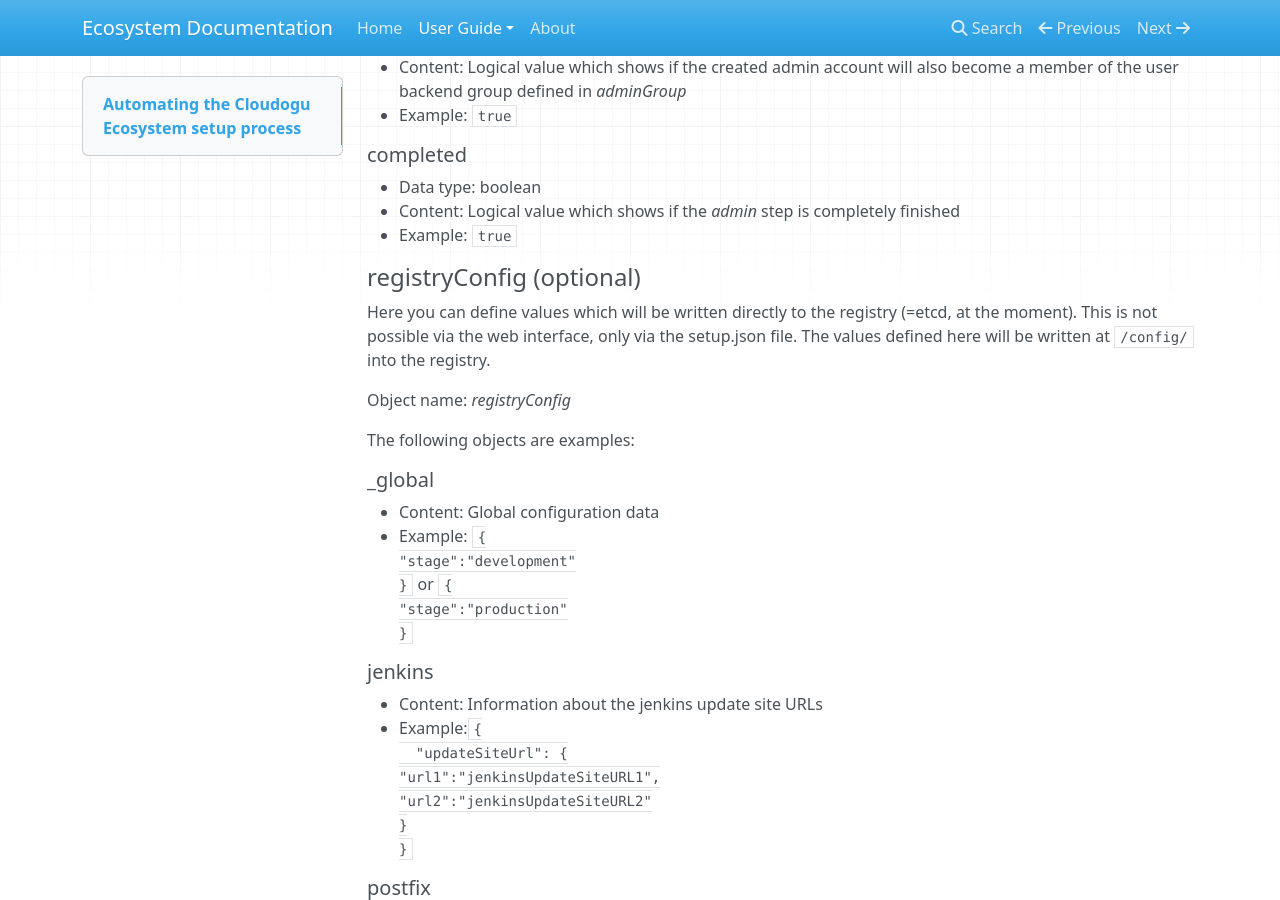
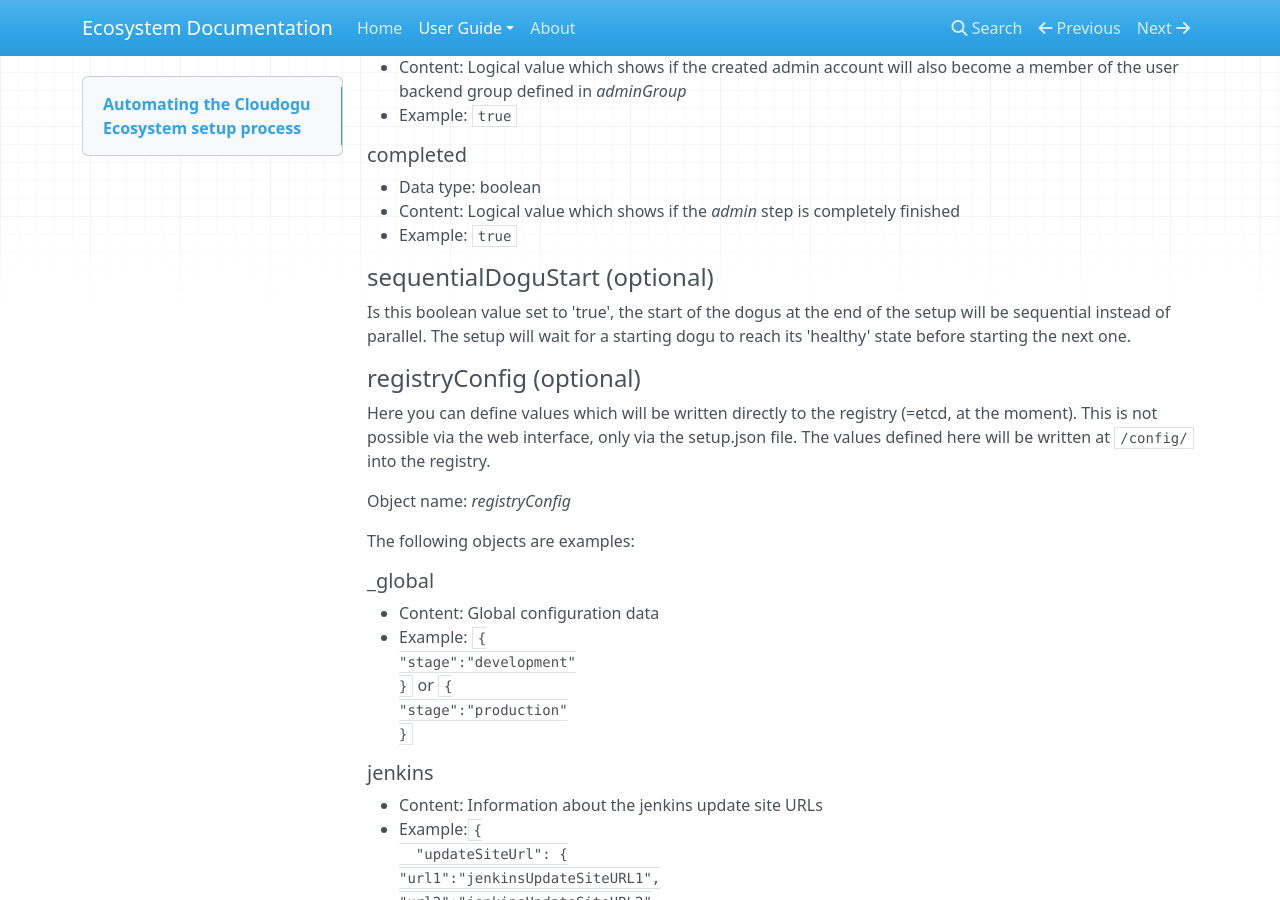
Before and after one commit to cloudogu/ecosystem, an MkDocs documentation site: the page built from docs/docs/user-guide/setup-json.md, in a window 1280 px wide and 900 px high, scrolled down 6937 px. Built offline with MkDocs 1.6.1, drawn with Linux system fonts in a browser that asks for light colours; nearby versions of some CDN libraries; old or Windows-style settings are respelled for this version of MkDocs.

Commit message:
Add documentation for setup.json sequentialDoguStart option

```diff
--- a/docs/docs/user-guide/setup-json.md
+++ b/docs/docs/user-guide/setup-json.md
@@ -288,6 +288,9 @@ Properties:
 * Content: Logical value which shows if the _admin_ step is completely finished
 * Example: ``true``
 
+#### sequentialDoguStart (optional)
+
+Is this boolean value set to 'true', the start of the dogus at the end of the setup will be sequential instead of parallel. The setup will wait for a starting dogu to reach its 'healthy' state before starting the next one.
 
 #### registryConfig (optional)
 Here you can define values which will be written directly to the registry (=etcd, at the moment). This is not possible via the web interface, only via the setup.json file. The values defined here will be written at ``/config/`` into the registry.
```
Also changed, not shown: docs/docs/user-guide/setup-json_de.md (+4 -0 lines).
